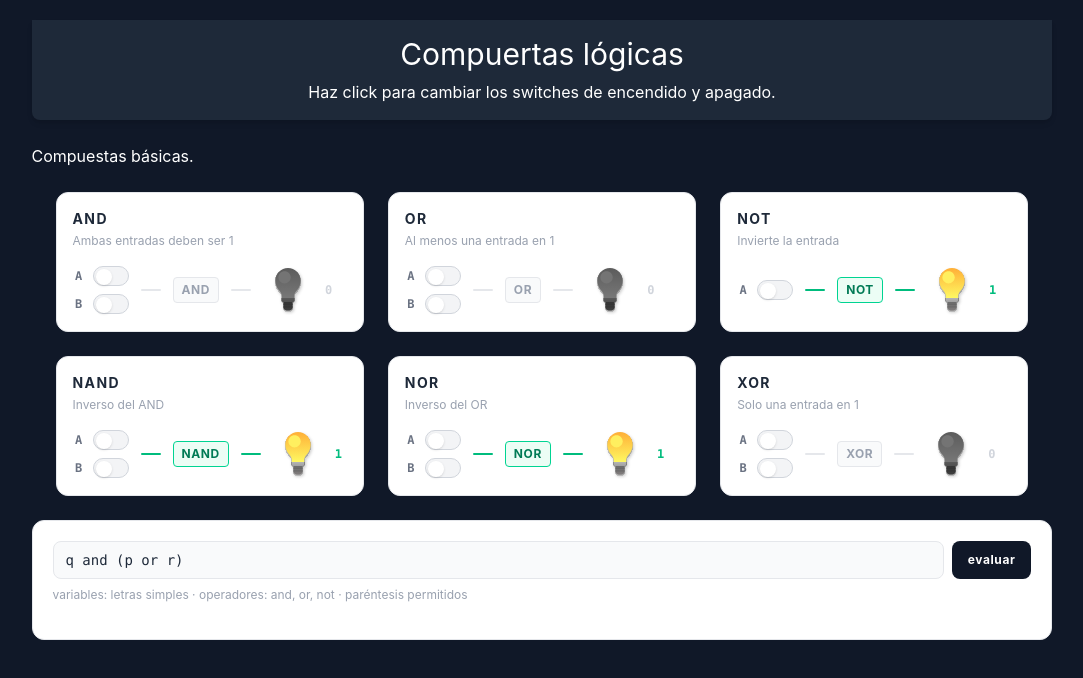
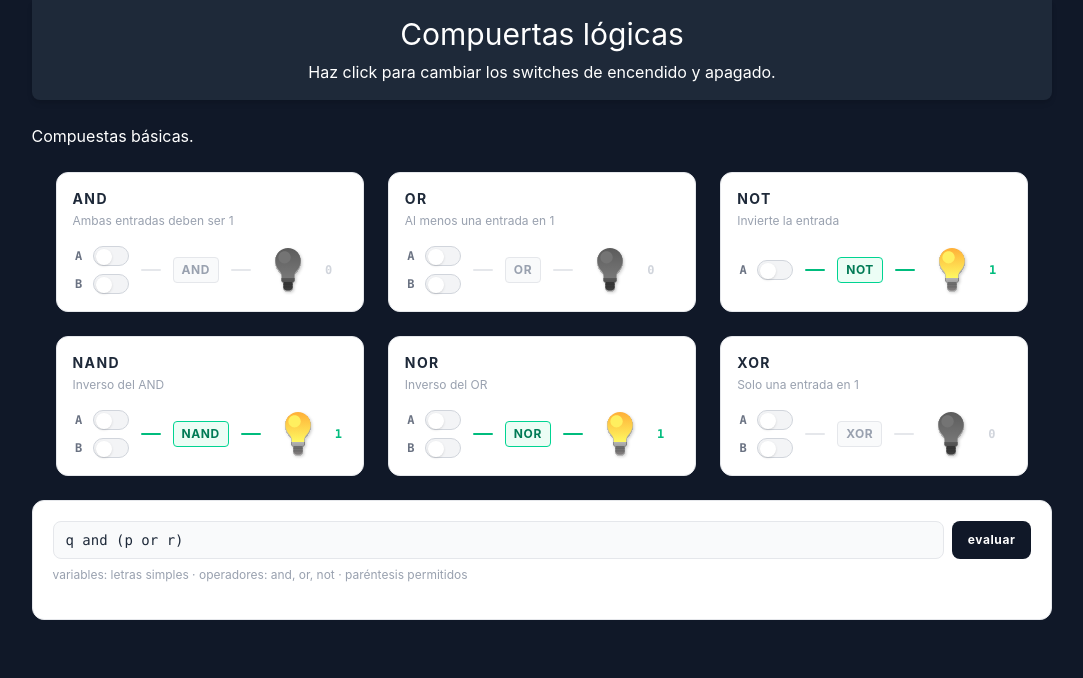
Before and after one commit to Dieeid10/compuertas_logicas, a React (Vite) app: page / in a window 1280 px wide. Shown: the top 678 px of the page, without its empty margins (98-1181 px from the left). Built offline with nearby package versions, Linux system fonts and the light colour scheme.

Commit message:
Se modifica el padding del body.

```diff
--- a/src/App.css
+++ b/src/App.css
@@ -15,7 +15,7 @@
     justify-content: start;
     align-items: center;
     margin: 0;
-    padding: 10px;
+    padding: 0 10px;
     width: 100%;
     min-height: 100%;
     overscroll-behavior: none;
```
